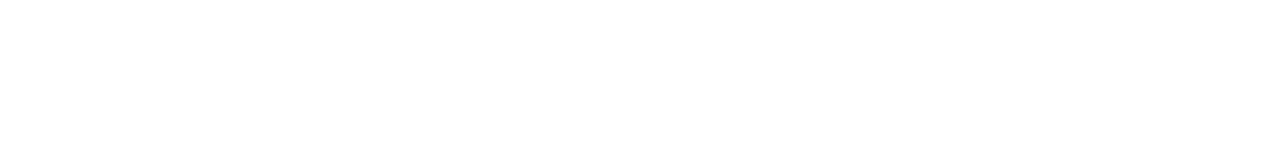
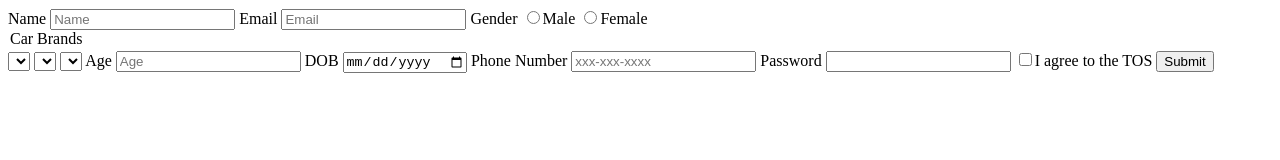
Before and after one commit to acciojob/signup-form-car-Downey03, a website: page main.html in a window 1280 px wide. Drawn offline with Linux system fonts and the light colour scheme.

Commit message:
created a submission

```diff
--- a/main.html
+++ b/main.html
@@ -10,6 +10,30 @@
 	<!-- the entire body must be written by student -->
     <script type="text/javascript" src="./script.js">
 </script>
+	<form method="post">
+
+		<label for"name">Name</label>
+		<input id="name" type="text" name="name" placeholder="Name" required>
+		<label for"email">Email</label>
+		<input id="email" name="email" type="email" placeholder="Email" required>
+		<label for="gender">Gender</label>
+		<input id="gender_m" name="gender" type="radio">Male
+		<input id="gender_f" name="gender" type="radio">Female
+		<option id="cars" name="cars" value="--Please choose an option--">Car Brands</option>
+		<select>BMW</select>
+		<select>Audi</select>
+		<select>Mercedez</select>
+		<label id="age" for"age">Age</label>
+		<input type="number" placeholder="Age" required>
+		<label id="dob" for"dob">DOB</label>
+		<input type="date"  required>
+		<label id="tel" for"tel" >Phone Number</label>
+		<input type="tel" placeholder="xxx-xxx-xxxx">
+		<label for="password">Password</label>
+		<input id="password" name="password" type="password" required>
+		<input type="checkbox" name="tos" id="tos">I agree to the TOS
+		<input type="submit" value="Submit">
+	</form>
 
 </body>
 
```
